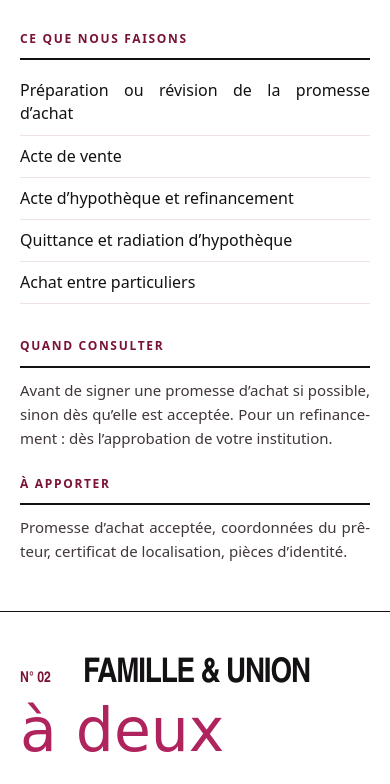
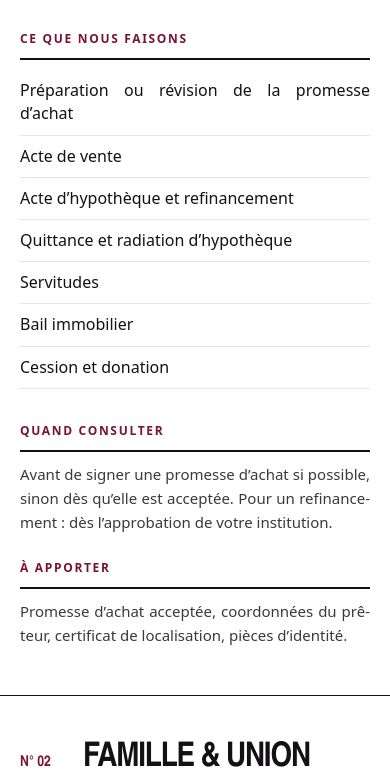
Before and after one commit to reactoolai/bianka, a website built with Vite: page services.html in a window 390 px wide. Shown: the part 925-1709 px from the top of the page. Built offline with nearby package versions, Linux system fonts and the light colour scheme; no server answers; a web font is replaced by a local one.

Commit message:
Services, Immobilier : servitudes, bail immobilier, cession et donation
Co-Authored-By: Claude Opus 5.5 <noreply@anthropic.com>

```diff
--- a/services.html
+++ b/services.html
@@ -48,7 +48,7 @@
             <p style="font-size: 18px; line-height: 1.65">Acheter ou vendre une propriété est souvent la transaction d’une vie. Le notaire vérifie les titres, sécurise les sommes dans son compte en fidéicommis et s’assure que vous devenez propriétaire sans mauvaise surprise.</p>
             <a class="btn btn--dark" href="/rendez-vous.html?motif=Achat%20ou%20vente%20d%E2%80%99une%20propri%C3%A9t%C3%A9" style="align-self: flex-start">Prendre rendez-vous ↗</a>
           </div>
-          <div><span class="label">Ce que nous faisons</span><ul><li>Préparation ou révision de la promesse d’achat</li><li>Acte de vente</li><li>Acte d’hypothèque et refinancement</li><li>Quittance et radiation d’hypothèque</li><li>Achat entre particuliers</li></ul></div>
+          <div><span class="label">Ce que nous faisons</span><ul><li>Préparation ou révision de la promesse d’achat</li><li>Acte de vente</li><li>Acte d’hypothèque et refinancement</li><li>Quittance et radiation d’hypothèque</li><li>Servitudes</li><li>Bail immobilier</li><li>Cession et donation</li></ul></div>
           <div><span class="label">Quand consulter</span><p class="small">Avant de signer une promesse d’achat si possible, sinon dès qu’elle est acceptée. Pour un refinancement : dès l’approbation de votre institution.</p><span class="label">À apporter</span><p class="small">Promesse d’achat acceptée, coordonnées du prêteur, certificat de localisation, pièces d’identité.</p></div>
         </div>
       </div>
```
